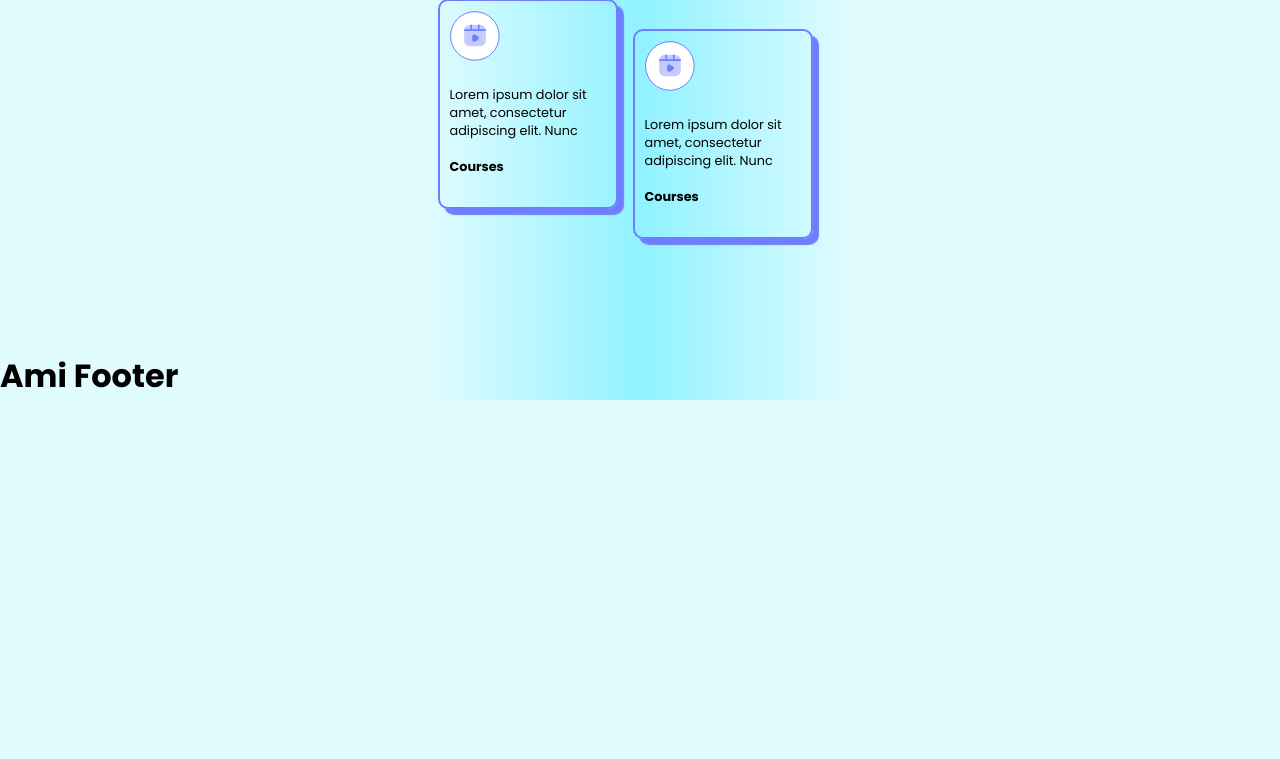
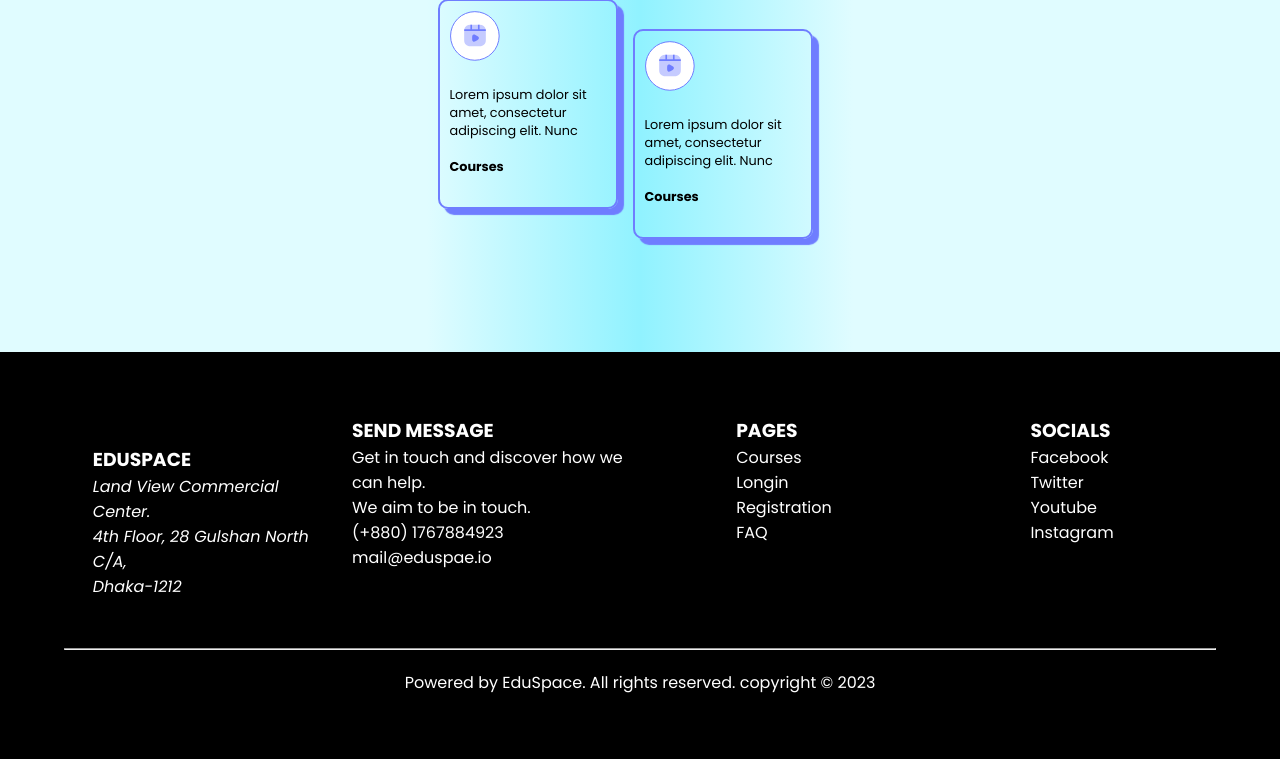
Before and after one commit to NH-Shohan/EduSpace, a PHP site: page / in a window 1280 px wide. Shown: the part 2048-2807 px from the top of the page. Before the commit the page ends 2448 px from the top, so only its background shows below. Run offline with PHP 8.4, Linux system fonts and the light colour scheme; some libraries are stand-ins or nearby versions.

Commit message:
footer added

```diff
--- a/View/footer.php
+++ b/View/footer.php
@@ -9,7 +9,39 @@
 </head>
 
 <body>
-    <h1>Ami Footer</h1>
+<footer>
+      <div class="footer-col">
+      <div class="footer-cls" id="for-address">
+         <h3>EDUSPACE</h3>
+         <address> Land View Commercial Center.
+         <br> 4th Floor, 28 Gulshan North C/A,<br>
+         Dhaka-1212</address>
+      </div>
+      <div class="footer-cls" >
+         <h3>SEND MESSAGE</h3>
+         <p>Get in touch and discover how we can help.
+         <br> We aim to be in touch.</p>
+         <p>(+880) 1767884923</p>
+         <p>mail@eduspae.io</p>
+      </div>
+      <div class="footer-cls">
+         <h3>PAGES</h3>
+         <p>Courses</p>
+         <p>Longin</p>
+         <p>Registration</p>
+         <p>FAQ</p>
+      </div>
+      <div class="footer-cls" >
+         <h3>SOCIALS</h3>
+         <p>Facebook</p>
+         <p>Twitter</p>
+         <p>Youtube</p>
+         <p>Instagram</p>
+      </div>
+   </div>
+   <hr>
+   <p class="end_footer">Powered by EduSpace. All rights reserved. copyright © 2023</p>
+   </footer>
 </body>
 
 </html>
--- a/View/styles.css
+++ b/View/styles.css
@@ -388,3 +388,26 @@ body {
     max-width: 95%;
   }
 }
+
+/* Footer Section */
+
+footer {
+  background-color: black;
+  color: white;
+  padding: 5%;
+}
+footer hr{
+  margin-block: 20px;
+}
+.footer-col {
+  display: grid;
+  grid-template-columns: repeat(4, 1fr);
+  justify-items: center;
+}
+#for-address {
+  margin: 10%;
+}
+.end_footer {
+  margin-top: 20px;
+  text-align: center;
+}
```
